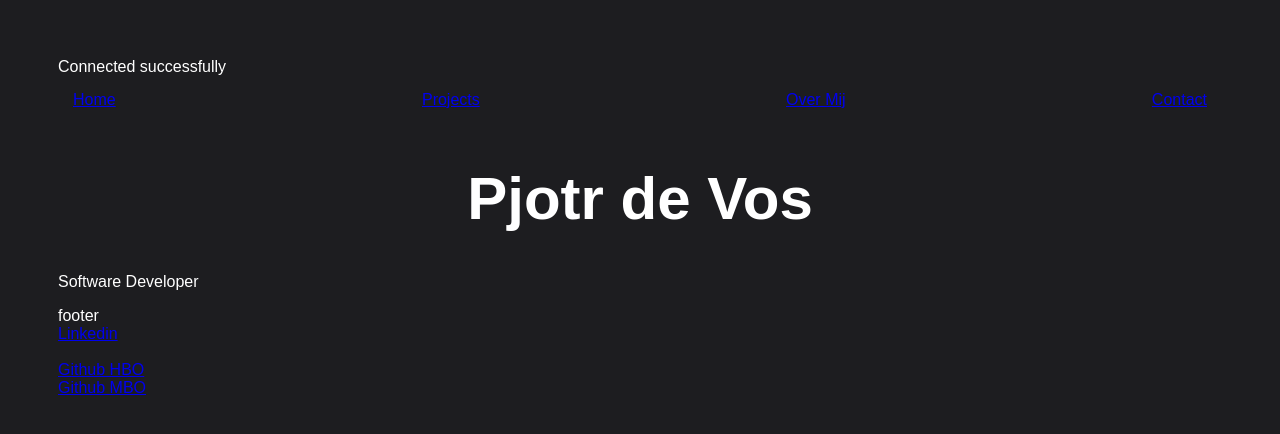
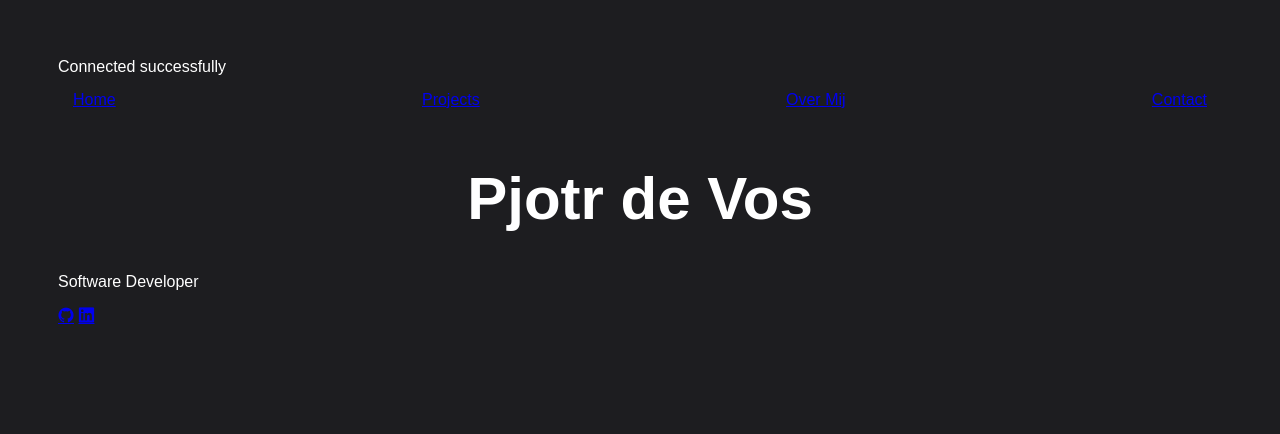
Before and after one commit to PjotrdeVos1/Portofolio-Windesheim, a PHP site: page / in a window 1280 px wide. Shown: the top 434 px of the page. Run offline with PHP 8.4, Linux system fonts and the light colour scheme.

Commit message:
Made some small changes

```diff
--- a/views/layout/footer.php
+++ b/views/layout/footer.php
@@ -1,12 +1,12 @@
 
-<footer>footer
-    <div class="Socials">
-        <a href="https://www.linkedin.com/in/pjotr-de-vos-b68917284/">Linkedin</a><br>
-        <a href="#"></a><br>
-        <a href="https://github.com/PjotrdeVos1">Github HBO</a><br>
-        <a href="https://github.com/PjotrdeVos">Github MBO</a>
+<footer>
 
+
+    <div class="footer-icons">
+        <a class="icons" href="https://github.com/PjotrdeVos1" target="_blank" rel="noopener noreferrer"><i class="devicon-github-original subtext"></i></a>
+        <a class="icons" href="https://www.linkedin.com/in/pjotr-de-vos-b68917284/" target="_blank" rel="noopener noreferrer"><i class="devicon-linkedin-plain subtext"></i></a>
     </div>
+
 
 </footer>
 
--- a/views/layout/head.php
+++ b/views/layout/head.php
@@ -2,8 +2,9 @@
 <html lang="en">
 <head>
     <meta charset="UTF-8">
-    <title>Portfolio</title>
+    <title>Pjotr de Vos</title>
     <link rel="stylesheet" href="/views/css/style.css">
+    <link rel="stylesheet" type='text/css' href="https://cdn.jsdelivr.net/gh/devicons/devicon@latest/devicon.min.css" />
 </head>
 <body>
 <nav class="NavBar">
--- a/views/projects.view.php
+++ b/views/projects.view.php
@@ -7,7 +7,6 @@ require 'layout/head.php';
 
 
     <div class="Projects">
-
         <h2>Projecten</h2>
         <a href="#">Project 1</a><br>
         <a href="#">Project 2</a><br>
```
Also changed, not shown: controllers/projectcontroller.php (line endings or trailing spaces).
